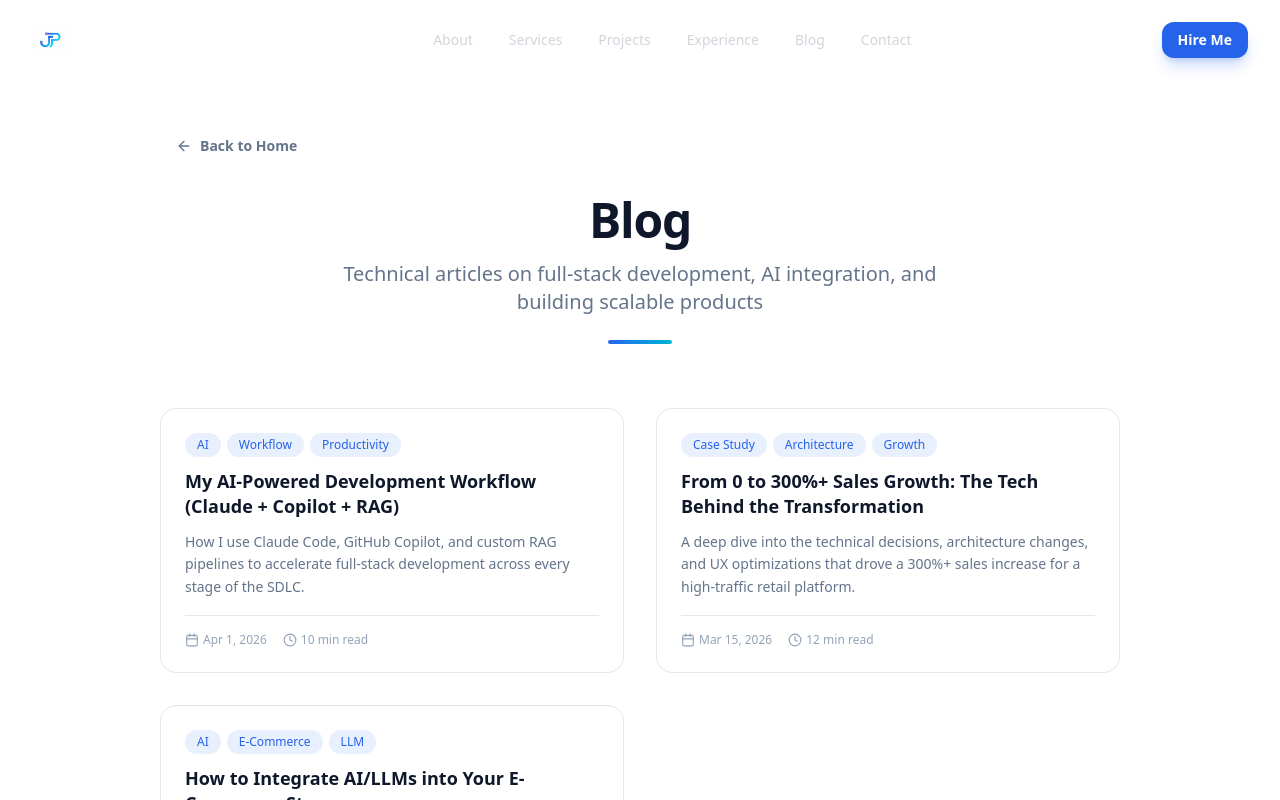
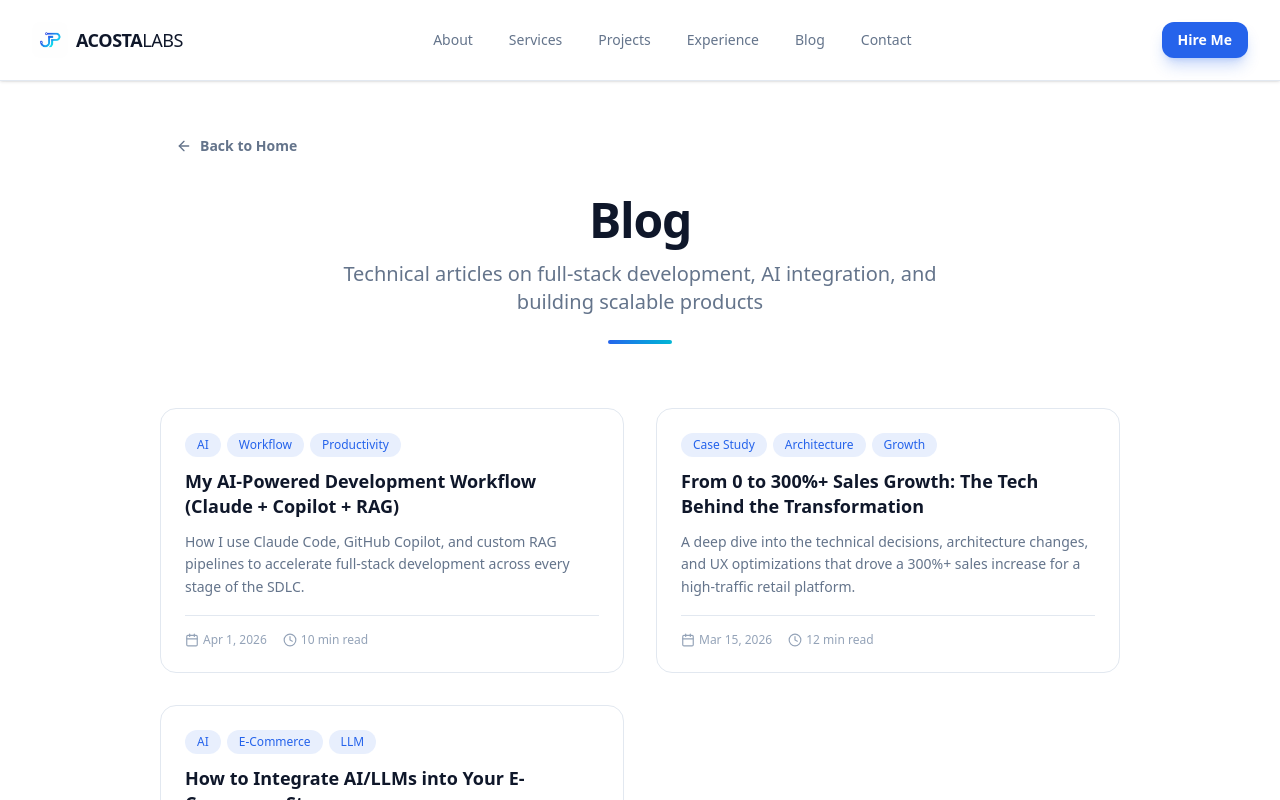
Before and after one commit to JPablo67/acostalabs, a Next.js app: page /blog in a window 1280 px wide. Shown: the top 800 px of the page. Built offline with nearby package versions, Linux system fonts and the light colour scheme.

Commit message:
fix: header uses dark text on /blog pages (white background)

```diff
--- a/src/components/layout/Header.tsx
+++ b/src/components/layout/Header.tsx
@@ -1,6 +1,7 @@
 "use client";
 
 import { useState, useEffect } from "react";
+import { usePathname } from "next/navigation";
 import { motion, AnimatePresence } from "framer-motion";
 import { Menu, X } from "lucide-react";
 import Image from "next/image";
@@ -8,8 +9,13 @@ import { NAV_LINKS, SITE } from "@/lib/constants";
 import { Button } from "@/components/ui/Button";
 
 export function Header() {
+  const pathname = usePathname();
+  const isHome = pathname === "/";
   const [isScrolled, setIsScrolled] = useState(false);
   const [isMobileMenuOpen, setIsMobileMenuOpen] = useState(false);
+
+  // On non-homepage routes, always use "scrolled" (dark text) style
+  const useDarkStyle = !isHome || isScrolled;
 
   useEffect(() => {
     let ticking = false;
@@ -41,7 +47,7 @@ export function Header() {
   return (
     <>
       <header
-        className={`fixed top-0 left-0 right-0 z-50 transition-all duration-300 ${isScrolled
+        className={`fixed top-0 left-0 right-0 z-50 transition-all duration-300 ${useDarkStyle
           ? "bg-white/90 backdrop-blur-lg shadow-sm border-b border-border"
           : "bg-transparent"
           }`}
@@ -59,7 +65,7 @@ export function Header() {
                 priority
               />
               <span
-                className={`font-bold text-lg tracking-tight transition-colors duration-300 ${isScrolled ? "text-text" : "text-white"
+                className={`font-bold text-lg tracking-tight transition-colors duration-300 ${useDarkStyle ? "text-text" : "text-white"
                   }`}
               >
                 ACOSTA<span className="font-normal">LABS</span>
@@ -72,7 +78,7 @@ export function Header() {
                 <a
                   key={link.href}
                   href={link.href}
-                  className={`px-4 py-2 text-sm font-medium rounded-lg transition-all duration-300 ${isScrolled
+                  className={`px-4 py-2 text-sm font-medium rounded-lg transition-all duration-300 ${useDarkStyle
                     ? "text-text-secondary hover:text-primary hover:bg-primary/5"
                     : "text-gray-300 hover:text-white hover:bg-white/10"
                     }`}
@@ -93,7 +99,7 @@ export function Header() {
               {/* Mobile Menu Toggle */}
               <button
                 onClick={() => setIsMobileMenuOpen(!isMobileMenuOpen)}
-                className={`lg:hidden p-2 rounded-lg transition-colors ${isScrolled
+                className={`lg:hidden p-2 rounded-lg transition-colors ${useDarkStyle
                   ? "text-text hover:bg-surface"
                   : "text-white hover:bg-white/10"
                   }`}
```
Lines whose indentation alone changed are shown as unchanged.
